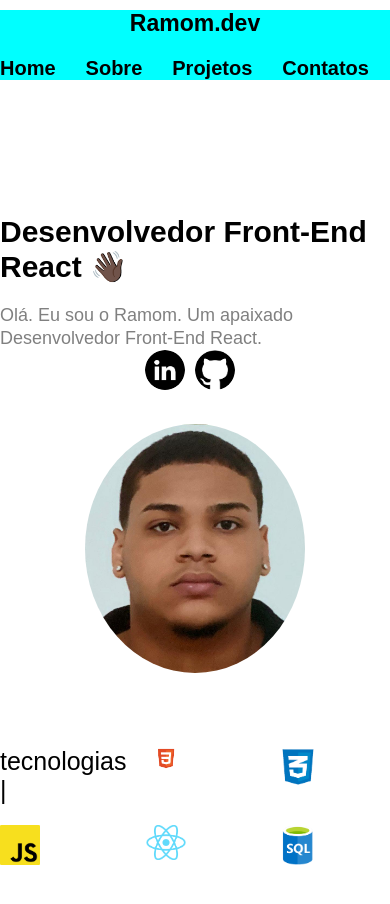
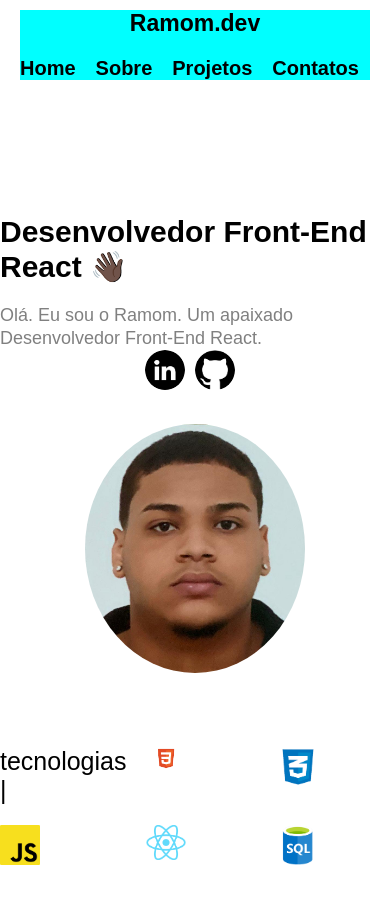
Before and after one commit to Ramom-Gomes/Meu-Portfolio, a React (Vite) app: page / in a window 390 px wide. Shown: the top 904 px of the page. Built offline with nearby package versions, Linux system fonts and the light colour scheme.

Commit message:
responsividade-atualizacoes

```diff
--- a/src/App.css
+++ b/src/App.css
@@ -413,6 +413,19 @@
 }
 
 @media (max-width:535px) {
+
+    .cabecalho {
+        max-width: 350px;
+        display: flex;
+        align-items: center;
+        justify-content: center;
+    }
+
+
+    .links {
+        margin-right: 10px;
+    }
+
     .informacoes {
         flex-direction: column;
     }
```
